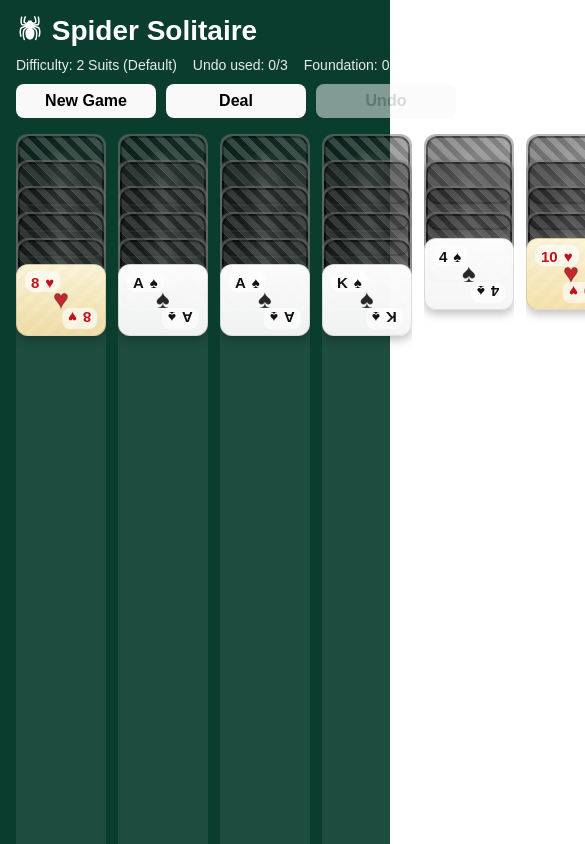
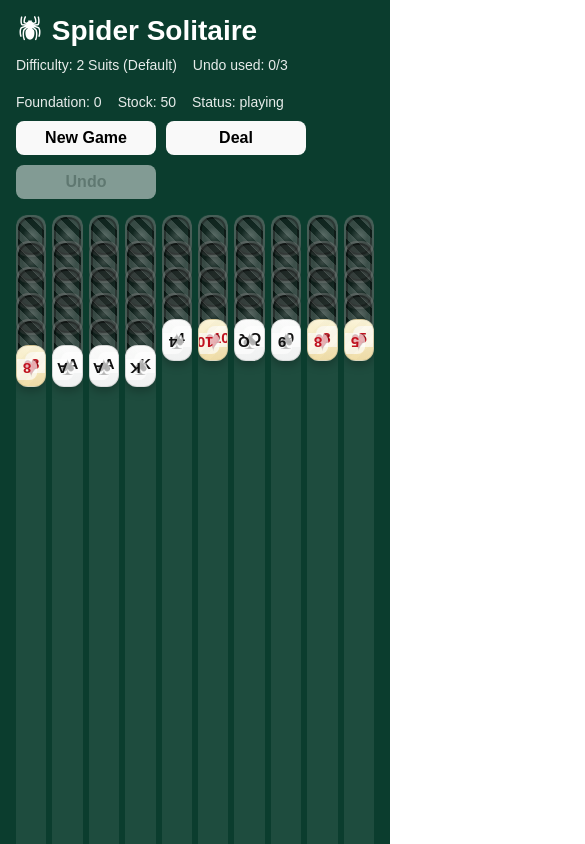
Before and after one commit to yaguri-afk/spider-solitaire, a React (Vite) app: page / in a window 390 px wide. Shown: the top 844 px of the page, 585 px wide, since content can reach past the window. Built offline with nearby package versions, Linux system fonts and the light colour scheme.

Commit message:
Update App.css
responsive layout update

```diff
--- a/src/App.css
+++ b/src/App.css
@@ -42,16 +42,14 @@ body {
 
 .board {
   display: grid;
-  grid-template-columns: repeat(10, 90px); /* 각 열 폭 고정 */
-  gap: 12px;
-  overflow-x: auto;        /* 화면이 좁으면 가로 스크롤 */
-  padding-bottom: 12px;    /* 스크롤바랑 겹치지 않게 */
+  grid-template-columns: repeat(10, minmax(0, 1fr));
+  gap: 6px;
+  padding-bottom: 12px;
 }
 
 .column {
   position: relative;
   height: 800px;
-  width: 90px;                 /* 열 폭 고정 (board와 맞춤) */
   border-radius: 10px;
   background: rgba(255, 255, 255, 0.08);
   padding: 8px;
@@ -63,7 +61,7 @@ body {
   position: absolute;
   left: 0;
   width: 100%;
-  height: 72px;
+  aspect-ratio: 5 / 7;
   border-radius: 12px;
   box-sizing: border-box;
   user-select: none;
```
